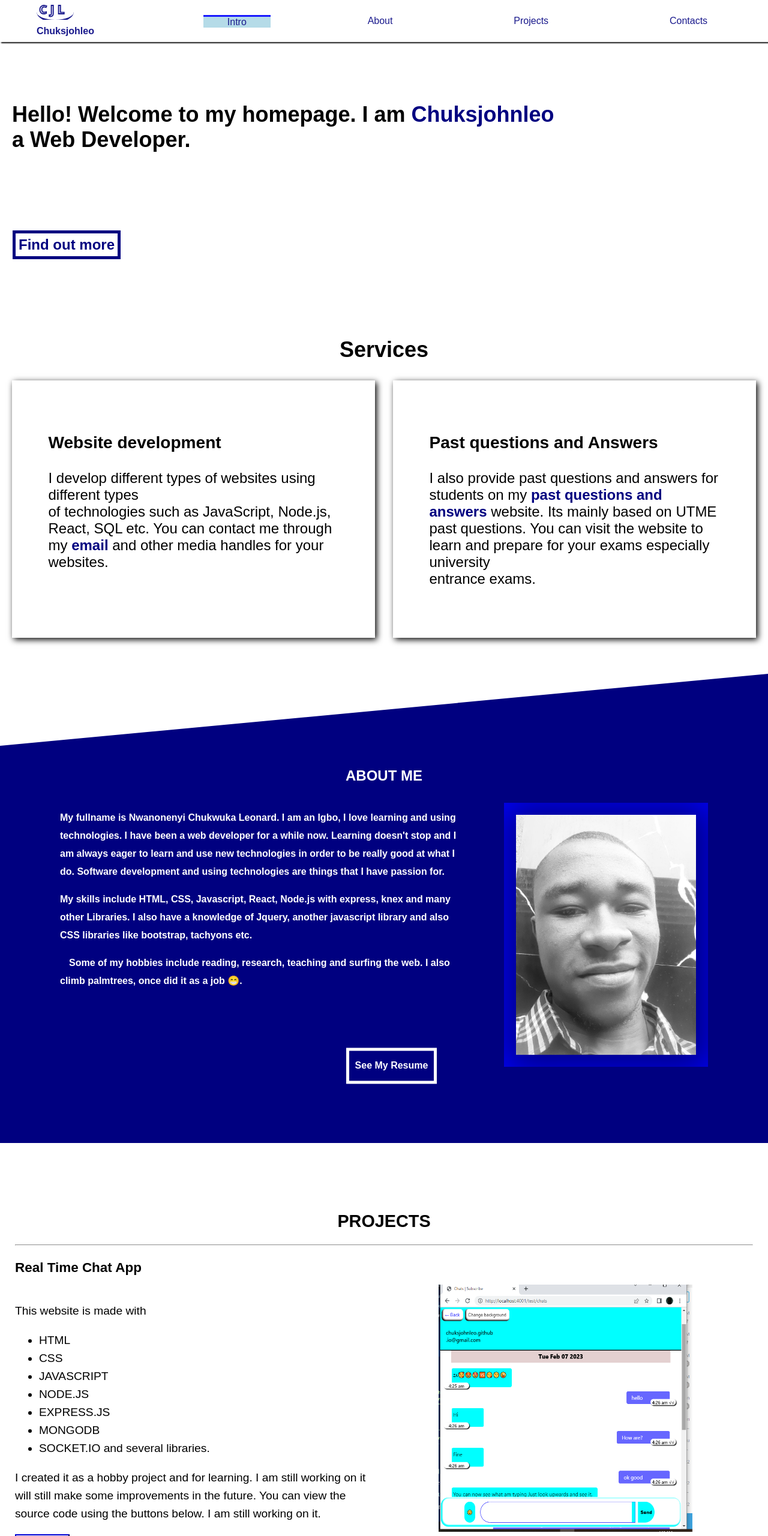
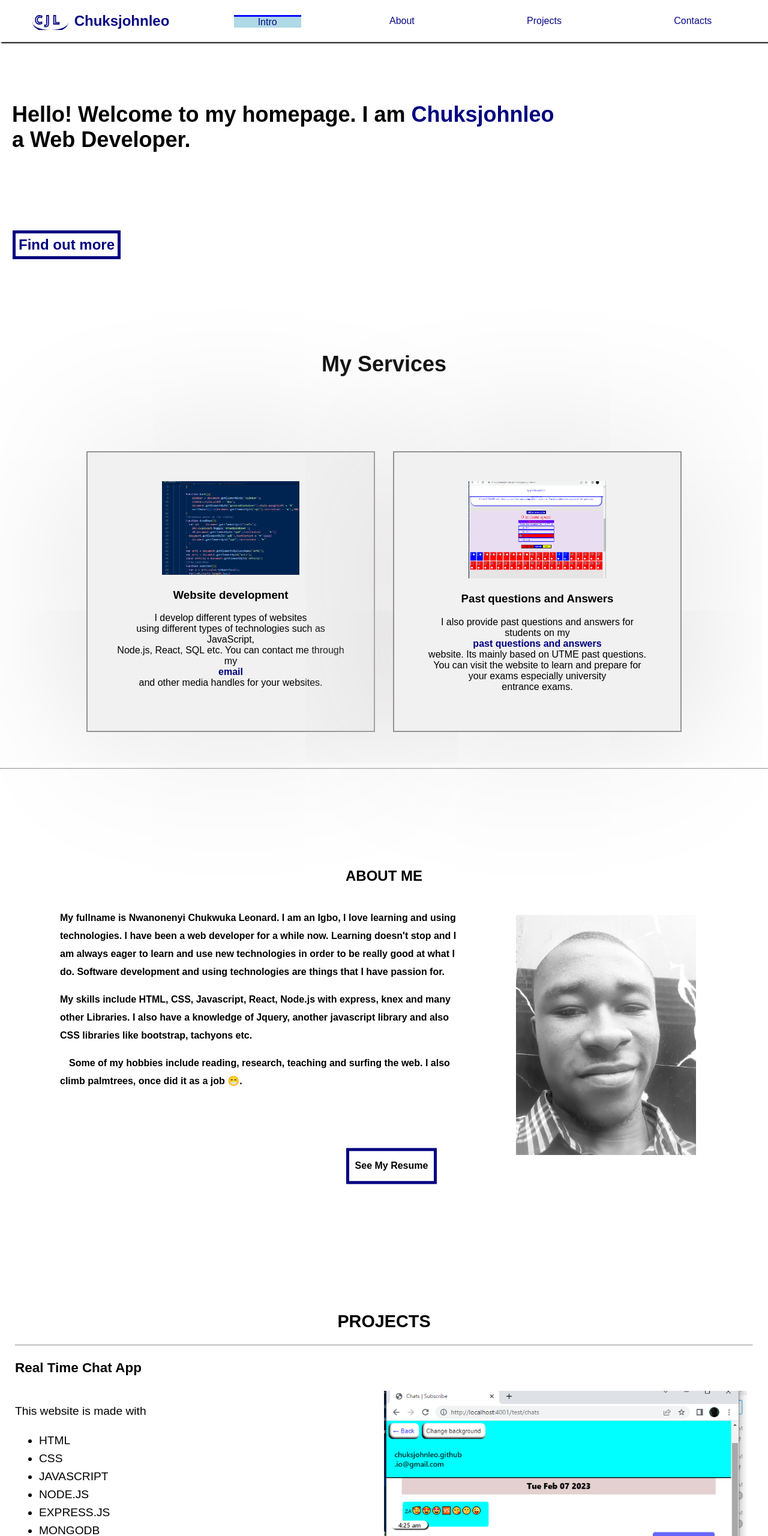
Before and after one commit to Chuksjohnleo/chuksjohnleo.github.io, a plain HTML site: page index.html in a window 1280 px wide. Shown: the top 2560 px of the page at 60% size. Drawn offline with Linux system fonts and the light colour scheme.

Commit message:
Designed

```diff
--- a/index.css
+++ b/index.css
@@ -58,15 +58,21 @@ color: blue;
     }
 }
 
-.inner{
-    font-size: 1rem;
+.intro-img-wrapper{
+    width: 60%;
 }
 
-/* .logo{
-    height: 60px;
+.intro-img-container{
+    display: flex;
+    justify-content: center;
+}
+
+.intro-img{
     width: 100%;
-    margin-bottom: -15px;
-} */
+    object-fit: contain;
+}
+
+
 .logo-div{
     display: none;
 }
@@ -111,7 +117,8 @@ color: blue;
 .img-bg img{
     max-width: 400px;
 }
-/* stop here */
+
+
 section{
     transition: 1s;
 }
@@ -126,7 +133,7 @@ nav{
     height: 100%;
     box-shadow: 2px 2px 2px black;
     background-color: white;
-    opacity: 0.9;
+    opacity: 0.97;
     color: navy;
     z-index: 1;
 }
@@ -136,11 +143,13 @@ nav{
     margin: 20px;
     cursor: pointer;
     font-weight: 900;
+    text-align: left;
 }
 
 @media screen and (min-width:820px){
     .logo-div{
-        display: block;
+        display: flex;
+        gap: 10px;
     }
     .opener{
         display: none;
@@ -159,6 +168,7 @@ nav{
     .nav_btn{
         margin:20px 0px;
         font-weight: 100;
+        text-align: center;
     }
 }
 
@@ -200,18 +210,30 @@ h2{
     display: grid;
     gap: 30px;
     margin-bottom: 60px;
+    text-align: center;
+    margin:0px 10% 60px 10% ;
+    font-weight: 700;
+
 }
+
 .intro-article{
     padding: 10%;
-    box-shadow: 3px 3px 10px black;
+    background-color: rgb(241, 241, 241);
+    box-shadow: 3px 3px 100vw  rgb(218, 216, 216);
+    border: 2px solid rgb(146, 146, 146);
+    font-size: 1rem;
 }
+
 @media screen and (min-width:700px){
 
 .intro{
         text-align: left;
         font-size: x-large;
     }
-.find-out-more:hover{
+}
+
+@media screen and (hover:hover){
+    .find-out-more:hover{
         background-color: navy;
         color: white;
         animation: more 0.1s linear 0s 1 ;
@@ -224,18 +246,49 @@ h2{
             background-clip: border-box;
         }
     }
+
+    .a-btn:hover{
+        transform: scale(1.1);
+        background-color: navy;
+        color: white;
+        animation: resume 0.6s ease 0s 1;
+    }
+   @keyframes resume {
+    0%{
+        background-clip: content-box;
+    }
+    50%{
+        background-clip: padding-box;
+    }
+    100%{
+        background-clip: border-box;
+    }
+   }
+
+   .email-link:hover{
+    transform: scale(1.1);
+    background-color: navy;
+    color: white;
+    animation: more 0.1s linear 0s 1 ;
+
+}
+
+.source-code:hover{
+    transition: 0.5s;
+    transform:translate(5px) ;
+   }
+}
+@media screen and (min-width:920px){
     #services{
         grid-template-columns:1fr 1fr;
     }
 }
-
 .about{
     display: flex;
     flex-direction: column;
     justify-content: center;
     align-items: center;
     align-content: center;
-    background-color: navy;
     line-height: 30px;
     padding: 30px;
     border-top: 20px solid transparent;
@@ -246,7 +299,6 @@ h2{
 }
 .about-me-wrapper{
     text-align: center;
-    color: white;
     font-weight: 500;
     align-self: center;
     font-weight: 700;
@@ -274,15 +326,13 @@ h2{
 #me{
     width: 60%;
     border-radius: 0%;
-    box-shadow: 4px 4px 60px inset blue;
 }
 .resume-link{
     display: inline-block;
     margin-bottom: 5px;
-    border: 5px solid white;
+    border: 5px solid navy;
     padding: 10px;
     font-weight: 900;
-    color: white;
     text-decoration: none;
 }
 @media screen and (min-width:700px) {
@@ -317,23 +367,8 @@ h2{
         display: block;
         align-self: center;
     }
-    .a-btn:hover{
-        background-color: white;
-        color: navy;
-        animation: resume 0.6s ease 0s 1;
-    }
-   @keyframes resume {
-    0%{
-        background-clip: content-box;
-    }
-    50%{
-        background-clip: padding-box;
-    }
-    100%{
-        background-clip: border-box;
-    }
-   }
 }
+
 @media screen and (min-width:900px) {
     .about{
         clip-path:polygon(0 15vh,100% 0,100% 100%,0 100%);
@@ -345,6 +380,7 @@ h2{
         padding: 100px;
     }
 }
+
 @media screen and (min-width:1050px){
     .about{
         padding-bottom: 0px;
@@ -421,9 +457,6 @@ a{
 }
 
 @media screen and (min-width:800px){
-    /* .this-website{
-        max-height: 500px;
-    }*/
 
     .description-details{
         width: 50%;
@@ -447,7 +480,7 @@ a{
     }
     .img-container > img{
        transform: translateY(-30px);
-       width: 100%;
+       object-fit: contain;
        margin-left: 10px;
     }
     .visit-site:hover{
@@ -466,45 +499,41 @@ a{
         background-clip: border-box;
     }
    }
-   .source-code:hover{
-    transition: 0.5s;
-    transform:translate(5px) ;
-   }
 }
+
+
 @media screen and (min-width:1000px){
     .img-container img{
-      width: 70%;
+      object-fit: contain;
     }
+    .img-container{
+        width: 50%;
 
+    }
 }
 .contact{
-    background:navy;
     text-align: center;
-    color: white;
     border-top: 30px solid transparent;
     clip-path:polygon(0 15%,100% 0,100% 100%,0 100%);
 }
 .email-link{
     display: inline-block;
-    border: 3px solid white;
+    border: 3px solid navy;
     font-size: 2rem;
     font-weight: 800;
     padding: 5px 15px;
     margin:20px 10px;
     text-decoration: none;
-    color: white;
+    color: navy;
 }
-.email-link:hover{
-    transform: scale(1.1);
 
-}
 footer {
     display: flex;
     flex-direction: column;
     justify-content: center;
     align-items: center;
     color: white;
-    background: grey;
+    background: navy;
     text-align: center;
   }
   #up{
@@ -522,22 +551,29 @@ footer {
     cursor: pointer;
     padding: auto 50%;
   }
-  footer img {
+  #socials img{
+    background-color: grey;
+    border-radius: 5px;
+  }
+  footer img,#socials img {
     width: 30px;
     height: 30px;
   }
-  footer a {
+  footer a,#socials a {
     margin: 5px;
   }
   @media screen and (min-width: 700px) {
-    footer img {
+    footer img,#socials img {
       width: 50px;
       height: 50px;
     }
-    footer a {
+    footer a,#socials a {
       margin: 20px;
     }
   }
   footer img:hover{
     transform: scale(1.2);
   }
+  #socials img:hover{
+    transform: scale(1.2);
+  }
--- a/index.html
+++ b/index.html
@@ -1,5 +1,5 @@
 <!DOCTYPE html>
-<html lang="en" class="sr">
+<html lang="en">
  <head>
     <meta charset="utf-8" />
     <meta http-equiv="X-UA-Compatible" content="IE=edge" />
@@ -23,7 +23,7 @@
 <body>
   <div id="intro-div"></div>
   <div class="intro-div opener">
-    <div class="id-container"><img class="logo" src="images/logo.svg" alt="logo"><h1 class="name">Chuksjohleo</h1></div>
+    <div class="id-container"><img class="logo" src="images/logo.svg" alt="logo"><h1 class="name">Chuksjohnleo</h1></div>
     <div onclick='open_menu()' id="topbar" class="opts" >
       <div class="opt  n1"></div>
       <div class="opt  n2"></div>
@@ -31,8 +31,8 @@
     </div>
   </div>
   <nav id="nav">
-    <div class="logo-div"><img class="logo" src="images/logo.svg" alt="logo"><h1 class="name inner">Chuksjohleo</h1></div>
-    <div id="home" class="nav_btn">Intro</div>
+    <div class="logo-div"><img class="logo" src="images/logo.svg" alt="logo"><h1 class="name inner">Chuksjohnleo</h1></div>
+    <div id="home" style="text-align: left;" class="nav_btn">Intro</div>
     <div id="about" class="nav_btn">About</div>
     <div id="projects" class="nav_btn">Projects</div>
     <div id="contacts" class="nav_btn">Contacts</div>
@@ -43,21 +43,23 @@
          a Web Developer.
       </h1>
       <p class="more-container"><a class="find-out-more" href="https://github.com/chuksjohnleo">Find out more</a></p>
-      <h2>Services</h2>
-      <div id="services">
+      <h2 style="margin: 10%;" class="services-h3">My Services</h2>
+      <div id="services" style="font-weight: 300;">
         <article class="intro-article">
+          <div class="intro-img-container"><div class="intro-img-wrapper"><img class="intro-img" src="images/code.png"></div></div>
           <h3>Website development</h3>
             <p>
-              I develop different types of websites using different types<br>
-              of technologies such as JavaScript, Node.js, React, SQL etc.
-              You can contact me through my
-              <a href="mailto:nwanonenyichukwuka@gmail.com" style="text-decoration: none;color: navy;font-weight: 700;" class="email sa">email</a> and other media handles for your websites.
+              I develop different types of websites<br> using different types
+              of technologies such as JavaScript,<br> Node.js, React, SQL etc.
+              You can contact me through my <br>
+              <a href="mailto:nwanonenyichukwuka@gmail.com" style="text-decoration: none;color: navy;font-weight: 900;" class="email sa">email</a><br> and other media handles for your websites.
           </p>
         </article>
         <article class="intro-article">
+          <div class="intro-img-container"><div class="intro-img-wrapper"><img class="intro-img" src="images/pastquestion.png"></div></div>
           <h3 class="ah">Past questions and Answers</h3>
-          <p>I also provide past questions and answers for students on my
-            <a style="text-decoration: none;color:navy;font-weight: 900;" href="https://chuksjohnleo.github.io/past_question" class="pstq sa">past questions and answers</a> website.
+          <p>I also provide past questions and answers for students on my<br>
+            <a style="text-decoration: none;color:navy;font-weight: 900;" href="https://chuksjohnleo.github.io/past_question" class="pstq sa">past questions and answers</a><br> website.
             Its mainly based on UTME past questions.
             You can visit the website to learn and prepare
             for your exams especially university<br>
@@ -65,7 +67,7 @@
           </p>
         </article>
       </div>
-</section>
+</section> <hr>
 <section id="about_me" class="about">
   <div class="about-me-wrapper">
       <h2 class="about-me-h2">ABOUT ME</h2>
@@ -106,7 +108,7 @@
 </section>
 <p id="project-view"><span  id="project"></span></p>
 <section class="projects">
-      <h1>PROJECTS</h1><hr>
+      <h2>PROJECTS</h2><hr>
       <article class="this-website">
         <h3>Real Time Chat App</h3>
         <div class="description-wrapper">
@@ -323,12 +325,24 @@
           <div class="img-container"><img src="images/code.png" alt="demo image"></div>
         </div>
       </article>
-</section>
+</section><hr>
 <section class="contact">
     <h2>CONTACT</h2>
     <div>
-      <p> You can contact me for your websites through my</p>
+      <p style="font-weight: 900;">
+         You can contact or hire me for your websites by clicking the button below to send an email.
+         You can equally reach me through my social media handles</p>
       <span class="email" id="email"><a class="email-link" href="mailto:nwanonenyichukwuka@gmail.com">Email</a></span>
+       <article style="font-weight: 900;">
+        <h2> Socials </h2>
+        <em> Follow or chat me</em>
+        <p id="socials">
+          <a href="https://github.com/Chuksjohnleo"><img src="images/github.svg" alt="github"></a>
+          <a href="https://twitter.com/mariadevsQ"><img src="images/twitter.svg" alt="twitter"></a>
+          <a href="https://wa.me/message/QT6HAF2AQUH6C1"><img src="images/whats.png" alt="whatsapp"></a>
+          <a href="https://www.facebook.com/chuksjohnleo.nwanonenyi"><img src="images/fb.svg" alt="facebook"></a>
+        </p>
+      </article>
    </div>
 </section>
 
@@ -336,9 +350,9 @@
   <div id="up">🔝</div>
   <p>Website by Chuksjohleo</p>
   <p id="social">
-     <a href="https://github.com/Chuksjohnleo"><img src="images/github.svg" alt="github"></a>
+     <!-- <a href="https://github.com/Chuksjohnleo"><img src="images/github.svg" alt="github"></a> -->
      <a href="https://twitter.com/mariadevsQ"><img src="images/twitter.svg" alt="twitter"></a>
-     <a href="https://wa.me/message/QT6HAF2AQUH6C1"><img src="images/whats.png" alt="whatsapp"></a>
+     <!-- <a href="https://wa.me/message/QT6HAF2AQUH6C1"><img src="images/whats.png" alt="whatsapp"></a> -->
      <a href="https://www.facebook.com/chuksjohnleo.nwanonenyi"><img src="images/fb.svg" alt="facebook"></a>
    </p>
    <p style="word-wrap: break-word;max-width: 95vw;">✉️Email: nwanonenyichukwuka@gmail.com</p>
```
